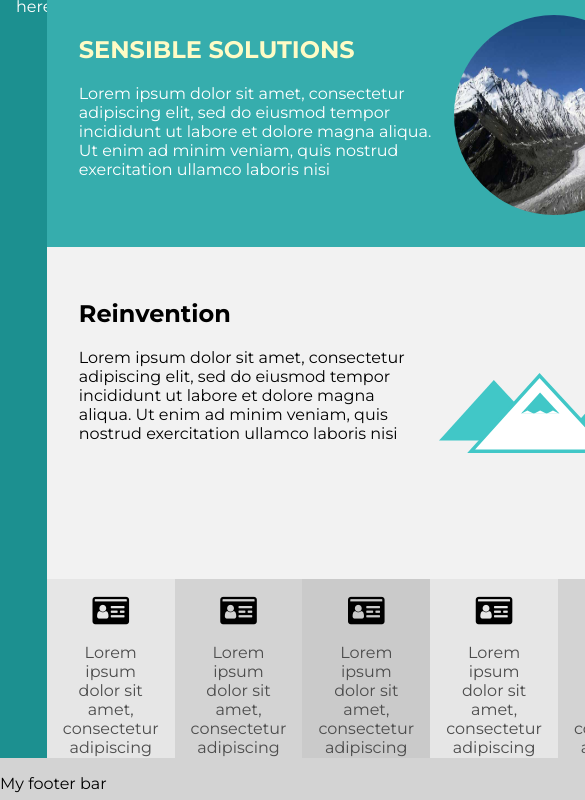
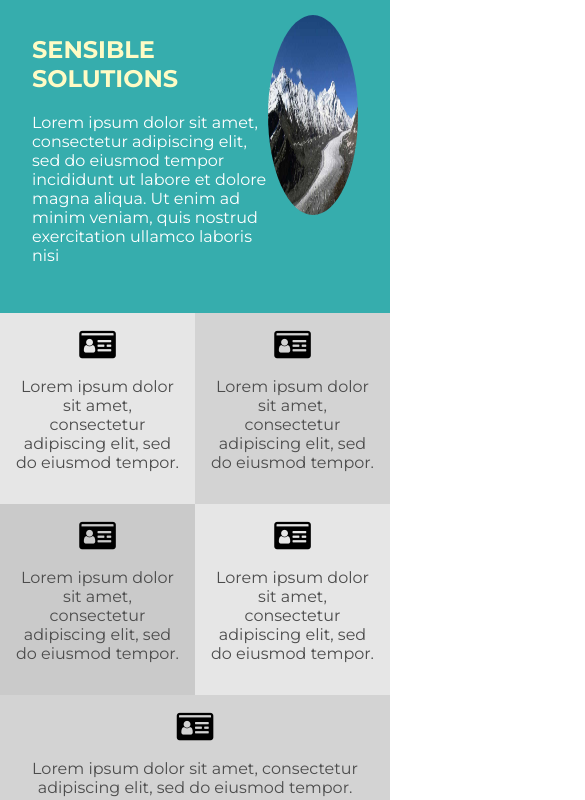
Before and after one commit to wwwsolutions/css-grid-simon, a website: page index.html in a window 390 px wide. Shown: the part 73-873 px from the top of the page, 585 px wide, since content can reach past the window. Drawn offline with Linux system fonts and the light colour scheme.

Commit message:
tablet media queries

```diff
--- a/css/main.css
+++ b/css/main.css
@@ -40,13 +40,14 @@ ul li a {
 }
 header {
     background-color: #41c7c7;
-
+    grid-area: head;
     display: grid;
     grid-template-columns: [logo-start] fit-content(20%) [nav-start] auto [nav-end];
 }
 
 section#hero {
     background-color: #36adad;
+    grid-area: hero;
     padding: 2em;
     border-top: 5px solid #2ea0a0;
 
@@ -84,8 +85,13 @@ img {
 
 .main {
     grid-area: right;
-    grid-template-rows: 51px fit-content(30%) 40%;
+    grid-template-rows: 51px fit-content(30%) 40% auto;
     display: grid;
+    grid-template-areas:
+        "head"
+        "hero"
+        "invention"
+        "features";
 }
 
 footer {
@@ -97,6 +103,7 @@ footer {
     display: grid;
     grid-template-columns: repeat(5, auto);
     text-align: center;
+    grid-area: features;
 }
 
 #features i {
@@ -138,6 +145,7 @@ ul#features li:nth-child(5) {
 
 section#info {
     background-color: #f2f2f2;
+    grid-area: invention;
     padding: 2em;
 
     display: grid;
@@ -149,3 +157,35 @@ section#info {
     width: 200px;
     align-self: center;
 }
+
+@media screen and (max-width: 60em) {
+    body {
+        grid-template-columns: auto;
+        grid-template-areas:
+            "right"
+            "footer";
+    }
+
+    .sidebar {
+        display: none;
+    }
+
+    .main {
+        grid-area: right;
+        grid-template-rows: 51px fit-content(30%) 40% auto;
+        display: grid;
+        grid-template-areas:
+            "head"
+            "hero"
+            "features"
+            "invention";
+    }
+
+    #features {
+        grid-template-columns: repeat(2, auto);
+        grid-template-rows: repeat(3, auto);
+    }
+    ul#features li:last-child {
+        grid-column: 1 / span 2;
+    }
+}
```
